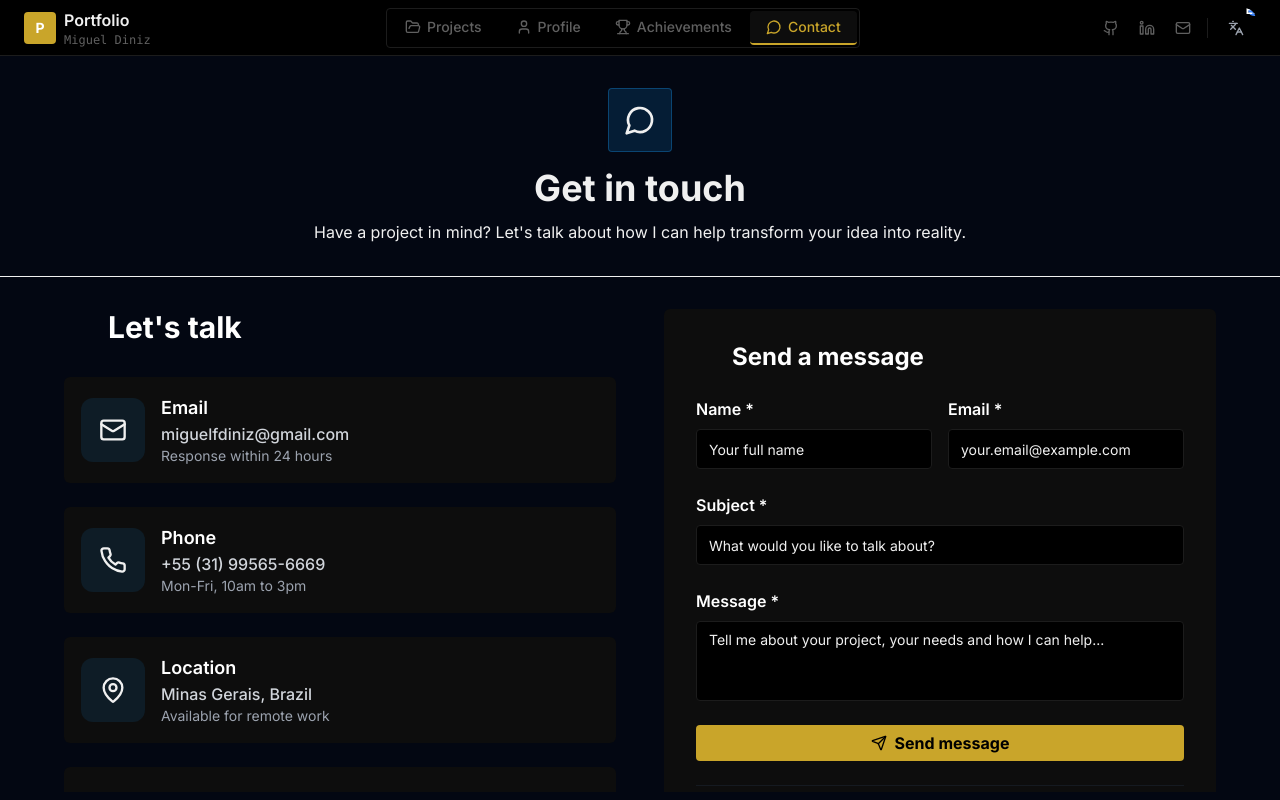
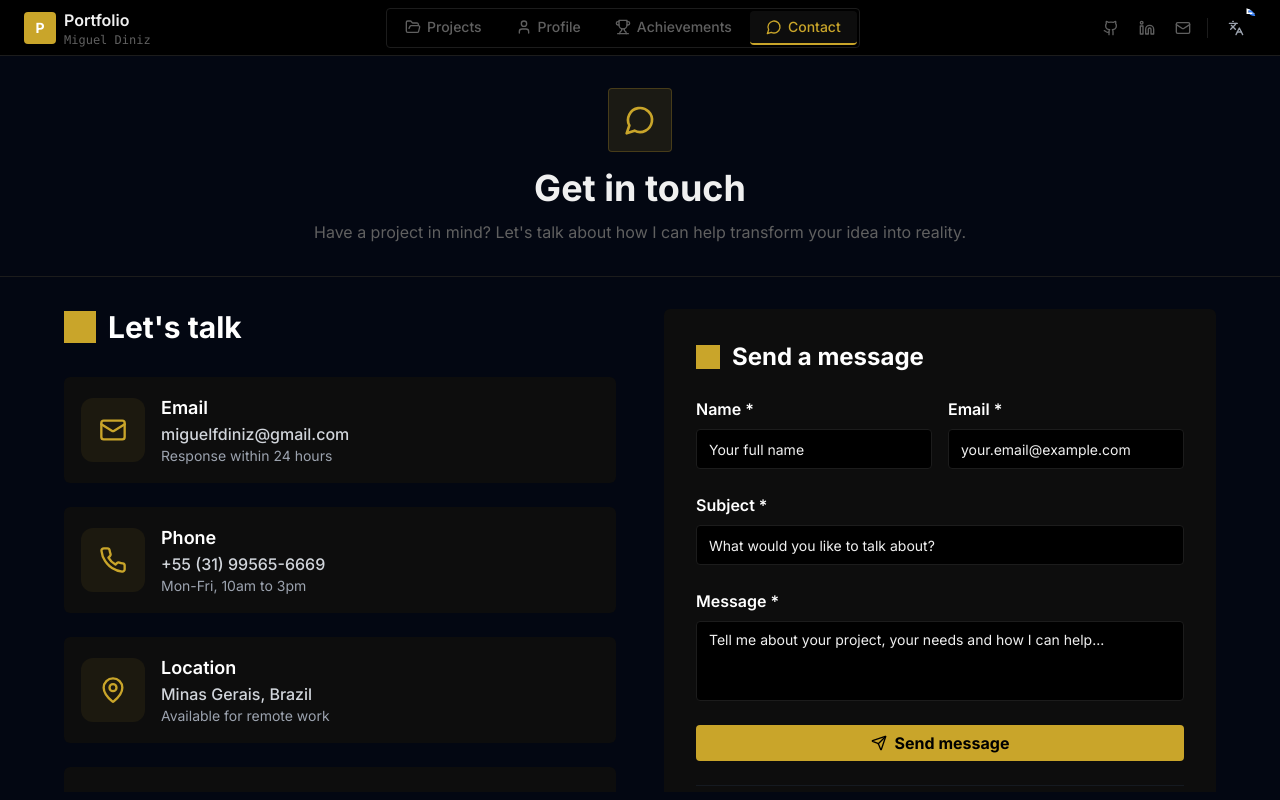
Before and after one commit to DevMiguelDiniz/portfolio-game-launcher, a Next.js app: page / in a window 1280 px wide. Both pictures are taken after a click on the button "Contact". Built offline with nearby package versions, Linux system fonts and the light colour scheme.

Commit message:
design: apply AMOLED Zen tokens to ContactView

```diff
--- a/app/components/ContactView.tsx
+++ b/app/components/ContactView.tsx
@@ -50,21 +50,21 @@ export default function ContactView() {
     }
 
     return (
-        <div className="h-full overflow-y-auto" style={{ background: 'var(--steam-navy)' }}>
+        <div className="h-full overflow-y-auto" style={{ background: 'var(--amoled-navy)' }}>
             {/* Hero Section */}
-            <div className="border-b p-4 lg:p-8" style={{ background: 'var(--steam-dark)', borderColor: 'var(--steam-border)' }}>
+            <div className="border-b p-4 lg:p-8" style={{ background: 'var(--amoled-dark)', borderColor: 'var(--amoled-border)' }}>
 
                 <div className="max-w-4xl mx-auto text-center relative z-10">
                     <div
                         className="w-14 h-14 lg:w-16 lg:h-16 mx-auto mb-4 rounded flex items-center justify-center"
-                        style={{ background: 'rgba(26,159,255,0.15)', border: '1px solid rgba(26,159,255,0.3)' }}
+                        style={{ background: 'rgba(201,165,42,0.12)', border: '1px solid rgba(201,165,42,0.25)' }}
                     >
-                        <MessageCircle className="w-7 h-7 lg:w-8 lg:h-8" style={{ color: 'var(--steam-blue)' }} />
+                        <MessageCircle className="w-7 h-7 lg:w-8 lg:h-8" style={{ color: 'var(--amoled-gold)' }} />
                     </div>
-                    <h1 className="text-2xl lg:text-4xl font-bold mb-3 animate-fade-in" style={{ color: 'var(--steam-text)' }}>
+                    <h1 className="text-2xl lg:text-4xl font-bold mb-3 animate-fade-in" style={{ color: 'var(--amoled-text)' }}>
                         {t('contact.title')}
                     </h1>
-                    <p className="text-sm lg:text-base max-w-2xl mx-auto leading-relaxed" style={{ color: 'var(--steam-muted)' }}>
+                    <p className="text-sm lg:text-base max-w-2xl mx-auto leading-relaxed" style={{ color: 'var(--amoled-muted)' }}>
                         {t('contact.subtitle')}
                     </p>
                 </div>
@@ -77,7 +77,7 @@ export default function ContactView() {
                         {/* Contact Info */}
                         <div className="space-y-6">
                             <h2 className="text-2xl lg:text-3xl font-bold text-white mb-6 lg:mb-8 flex items-center">
-                                <div className="w-8 h-8 rounded-lg mr-3" style={{ background: 'var(--steam-blue)' }}></div>
+                                <div className="w-8 h-8 rounded-lg mr-3" style={{ background: 'var(--amoled-gold)' }}></div>
                                 {t('contact.letsTalk')}
                             </h2>
 
@@ -110,7 +110,7 @@ export default function ContactView() {
                                         key={index}
                                         className="steam-panel steam-hover group flex items-center space-x-4 p-4"
                                     >
-                                        <div className="w-14 h-14 lg:w-16 lg:h-16 rounded-xl flex items-center justify-center" style={{ background: 'rgba(26,159,255,0.1)', color: 'var(--steam-blue)' }}>
+                                        <div className="w-14 h-14 lg:w-16 lg:h-16 rounded-xl flex items-center justify-center" style={{ background: 'rgba(201,165,42,0.08)', color: 'var(--amoled-gold)' }}>
                                             {contact.icon}
                                         </div>
                                         <div className="flex-1">
@@ -151,7 +151,7 @@ export default function ContactView() {
                         {/* Contact Form */}
                         <div className="steam-panel p-6 lg:p-8">
                             <h3 className="text-xl lg:text-2xl font-bold text-white mb-6 flex items-center">
-                                <div className="w-6 h-6 rounded-lg mr-3" style={{ background: 'var(--steam-blue)' }}></div>
+                                <div className="w-6 h-6 rounded-lg mr-3" style={{ background: 'var(--amoled-gold)' }}></div>
                                 {t('contact.sendMessage')}
                             </h3>
 
```
